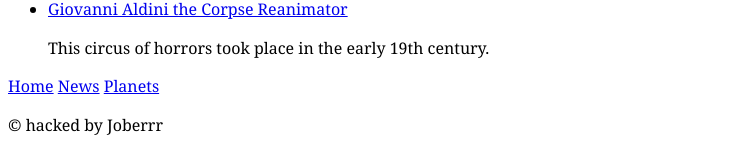
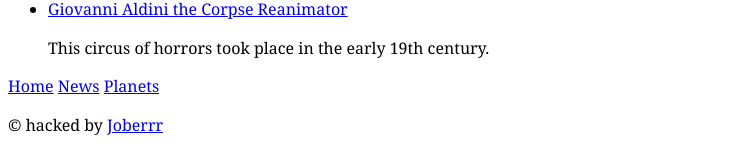
Before and after one commit to Joberrr/hide, a Jekyll site: the page built from index.html, in a window 1280 px wide. Shown: the part 742-897 px from the top of the page, without its empty margins (0-738 px from the left). Built offline with Jekyll 4.4.1, drawn with Linux system fonts in a browser that asks for light colours; Markdown is read by kramdown in place of the engine named in the settings; some of the changed lines change nothing that is shown.

Commit message:
Update to footer

```diff
--- a/_layouts/default.html
+++ b/_layouts/default.html
@@ -24,7 +24,7 @@
 	<footer>
 			{% include nav.html navclass='nav-bottom' %}
 				<p>
-					&copy; hacked by Joberrr
+					&copy; hacked by <a href="http://www.twitter.com/joberrr">Joberrr</a>
 				</p>
 	</footer>
 	</body>
```
